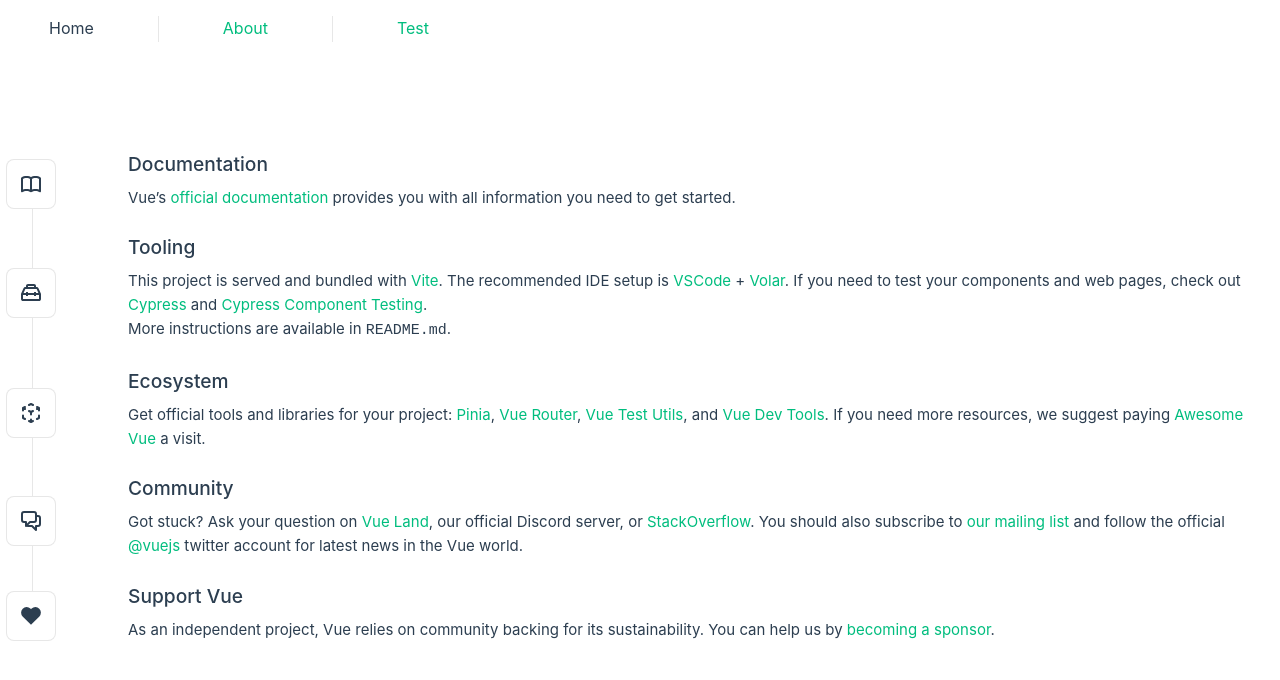
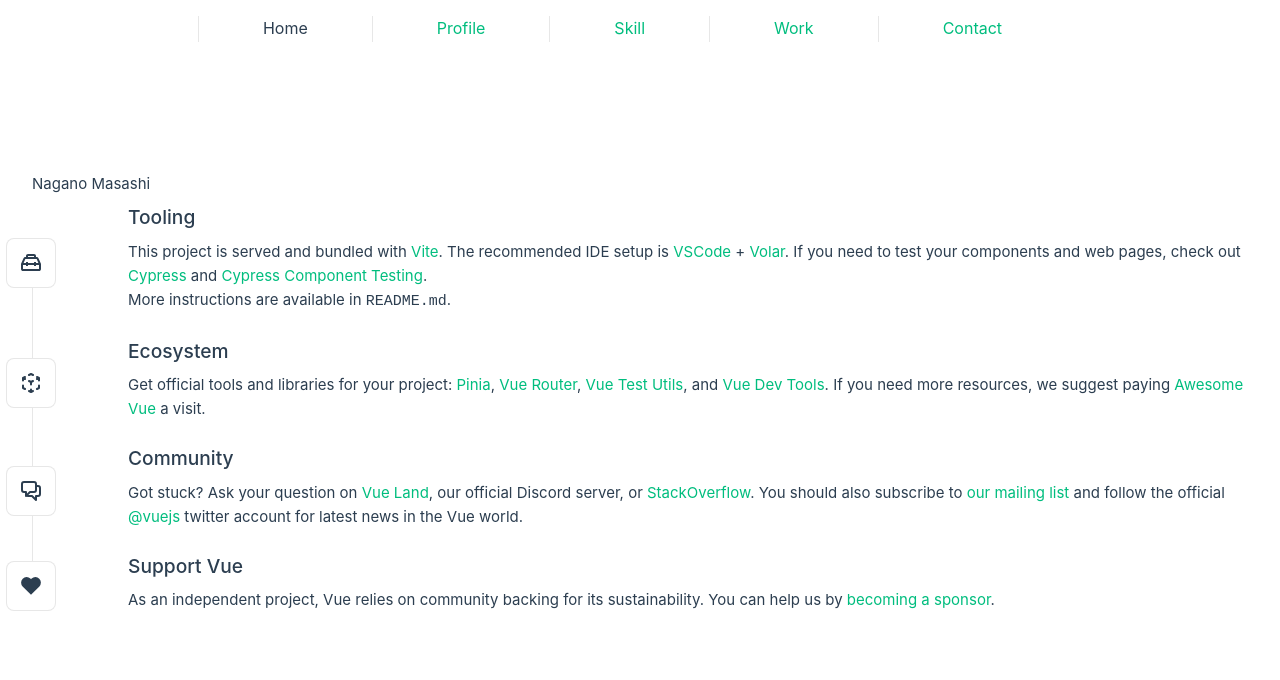
Before and after one commit to Nagamasa/portfolio, a Vue app: page / in a window 1280 px wide. Shown: the top 680 px of the page. Built offline with nearby package versions, Linux system fonts and the light colour scheme.

Commit message:
home画面　修正

```diff
--- a/src/App.vue
+++ b/src/App.vue
@@ -8,8 +8,10 @@
     <div>
       <nav>
         <RouterLink to="/">Home</RouterLink>
-        <RouterLink to="/about">About</RouterLink>
-        <RouterLink to="/about">Test</RouterLink>
+        <RouterLink to="/about">Profile</RouterLink>
+        <RouterLink to="/about">Skill</RouterLink>
+        <RouterLink to="/about">Work</RouterLink>
+        <RouterLink to="/about">Contact</RouterLink>
       </nav>
     </div>
   </header>
@@ -32,7 +34,7 @@
 }
 
 nav {
-  text-align: left;
+  text-align: center;
   margin-left: -1rem;
   font-size: 1rem;
 
--- a/src/components/TheWelcome.vue
+++ b/src/components/TheWelcome.vue
@@ -8,16 +8,7 @@
 </script>
 
 <template>
-  <WelcomeItem>
-    <template #icon>
-      <DocumentationIcon />
-    </template>
-    <template #heading>Documentation</template>
-
-    Vue’s
-    <a target="_blank" href="https://vuejs.org/">official documentation</a>
-    provides you with all information you need to get started.
-  </WelcomeItem>
+  <p>Nagano Masashi</p>
 
   <WelcomeItem>
     <template #icon>
@@ -82,3 +73,5 @@
     <a target="_blank" href="https://vuejs.org/sponsor/">becoming a sponsor</a>.
   </WelcomeItem>
 </template>
+<style scoped>
+</style>
```
